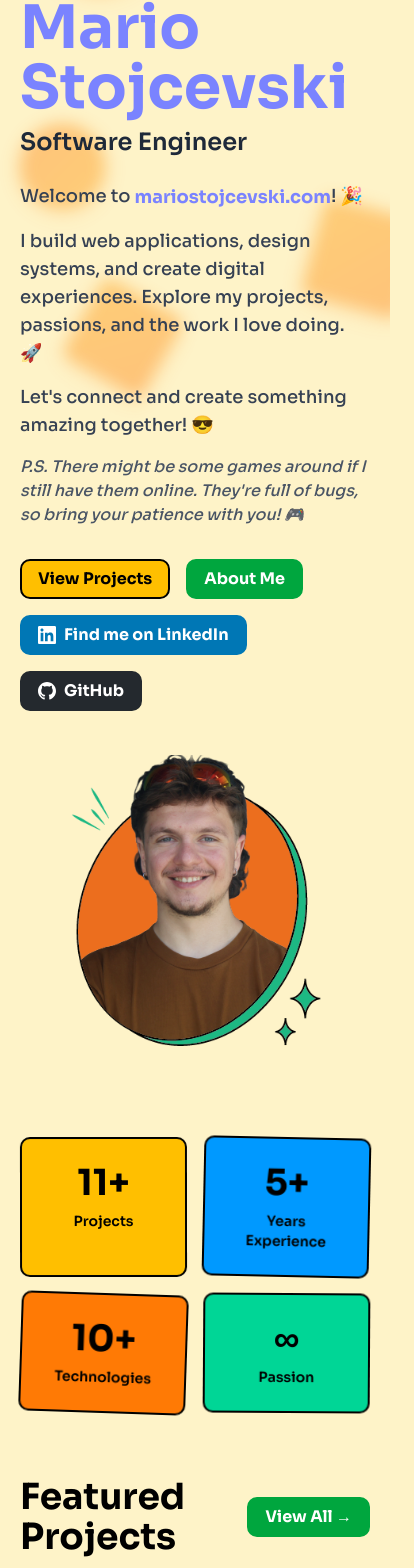
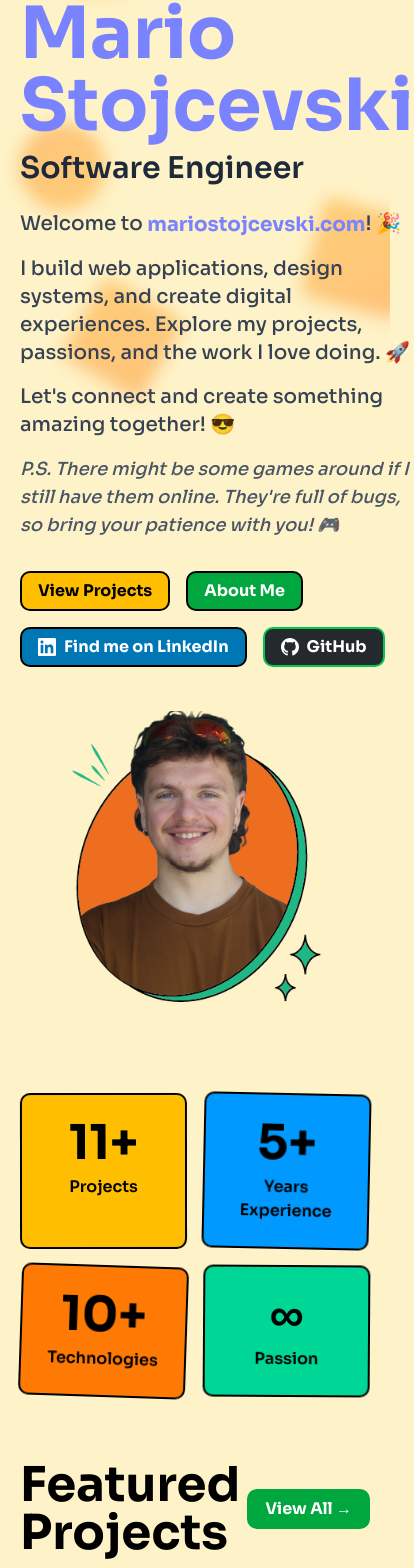
Before and after one commit to MarioStojcevski/MarioStojcevski, a React (Vite) app: page / in a window 390 px wide. Shown: the part 298-1866 px from the top of the page, 414 px wide, since content can reach past the window. Built offline with nearby package versions, Linux system fonts and the light colour scheme.

Commit message:
bigger font

```diff
--- a/src/components/ui/event-card/index.tsx
+++ b/src/components/ui/event-card/index.tsx
@@ -40,7 +40,7 @@ export const EventCard = ({
     <Card className={`${cardBaseStyles} ${cardHoverStyles}`}>
       {image && <EventImage image={image} title={title} />}
       <CardHeader>
-        <h3 className="text-2xl font-bold">{title}</h3>
+        <h3 className="text-3xl font-bold">{title}</h3>
         <EventBadges date={date} duration={duration} location={location} badgeTheme={badgeTheme} />
         {coTrainer && <CoTrainerInfo coTrainer={coTrainer} coTrainerUrl={coTrainerUrl} />}
       </CardHeader>
--- a/src/lib/styles.ts
+++ b/src/lib/styles.ts
@@ -8,7 +8,7 @@ export const linkDisabledStyles = "mt-4 inline-block text-gray-400 cursor-defaul
 
 export const emptyStateCardStyles = "border-2 border-black bg-gray-50";
 
-export const emptyStateContentStyles = "p-6 text-center text-gray-500";
+export const emptyStateContentStyles = "p-6 text-center text-lg text-gray-500";
 
 export const projectCardColors = ['bg-chart-2', 'bg-chart-3', 'bg-chart-4', 'bg-chart-5'] as const;
 
--- a/src/pages/community.tsx
+++ b/src/pages/community.tsx
@@ -9,14 +9,14 @@ const Community = () => {
     <Layout>
       <div className="space-y-8">
         <div>
-          <h1 className="text-5xl font-bold mb-4">Dev Community</h1>
-          <p className="text-lg text-gray-700">
+          <h1 className="text-6xl font-bold mb-4">Dev Community</h1>
+          <p className="text-xl text-gray-700">
             Events I've spoken at and workshops I've held as a developer.
           </p>
         </div>
 
         <div>
-          <h2 className="text-3xl font-bold mb-6">Speaking Events</h2>
+          <h2 className="text-4xl font-bold mb-6">Speaking Events</h2>
           {speakingEvents.length > 0 ? (
             <div className="grid gap-6 md:grid-cols-2">
               {speakingEvents.map((event, index) => (
@@ -42,7 +42,7 @@ const Community = () => {
         </div>
 
         <div>
-          <h2 className="text-3xl font-bold mb-6">Workshops</h2>
+          <h2 className="text-4xl font-bold mb-6">Workshops</h2>
           {workshops.length > 0 ? (
             <div className="grid gap-6 md:grid-cols-2">
               {workshops.map((workshop, index) => (
--- a/src/pages/games.tsx
+++ b/src/pages/games.tsx
@@ -25,10 +25,10 @@ const Games = () => {
     <Layout>
       <div className="space-y-8">
         <div>
-          <h1 className="text-5xl lg:text-6xl font-bold text-chart-5 mb-8">
+          <h1 className="text-6xl lg:text-7xl font-bold text-chart-5 mb-8">
             Games
           </h1>
-          <p className="text-lg text-gray-700 mb-8">
+          <p className="text-xl text-gray-700 mb-8">
             Some games I've built. They're full of bugs, so bring your patience with you! 🎮
           </p>
         </div>
@@ -47,11 +47,11 @@ const Games = () => {
                   </div>
                 )}
                 <CardHeader>
-                  <h2 className="text-2xl font-bold">{game.title}</h2>
+                  <h2 className="text-3xl font-bold">{game.title}</h2>
                 </CardHeader>
                 <CardContent className="p-6">
                   {game.description && (
-                    <p className="text-gray-700 mb-6">{game.description}</p>
+                    <p className="text-base text-gray-700 mb-6">{game.description}</p>
                   )}
                   <Button
                     onClick={() => handlePlayClick(game)}
--- a/src/pages/home.tsx
+++ b/src/pages/home.tsx
@@ -16,15 +16,15 @@ const Home = () => {
       <div className="flex flex-col lg:flex-row gap-8 lg:gap-12 items-start lg:items-center mb-16">
         <div className="flex-1">
           <div className="mb-6">
-            <h1 className="text-6xl lg:text-7xl font-bold text-chart-5 mb-2">
+            <h1 className="text-7xl lg:text-8xl font-bold text-chart-5 mb-2">
               Mario Stojcevski
             </h1>
-            <h2 className="text-2xl lg:text-3xl font-semibold text-gray-800 mb-6">
+            <h2 className="text-3xl lg:text-4xl font-semibold text-gray-800 mb-6">
               Software Engineer
             </h2>
           </div>
 
-          <div className="space-y-4 text-lg text-gray-700 mb-8">
+          <div className="space-y-4 text-xl text-gray-700 mb-8">
             <p>
               Welcome to <span className="inline-block align-middle min-w-[180px] text-center"><Link to="/" className="text-chart-5 font-bold hover:text-chart-5/80 inline-block cursor-pointer transition-colors hover:animate-[spin-pop_0.6s_ease-in-out_1] transform-origin-center">mariostojcevski.com</Link></span>! 🎉
             </p>
@@ -35,7 +35,7 @@ const Home = () => {
             <p>
               Let's connect and create something amazing together! 😎
             </p>
-            <p className="text-base text-gray-600 italic">
+            <p className="text-lg text-gray-600 italic">
               P.S. There might be some games around if I still have them online.
               They're full of bugs, so bring your patience with you! 🎮
             </p>
@@ -43,10 +43,10 @@ const Home = () => {
 
           <div className="flex flex-wrap gap-4 mt-8">
             <Link to="/projects" className="cursor-pointer">
-              <Button>View Projects</Button>
+              <Button className="hover:bg-yellow-600 hover:text-white">View Projects</Button>
             </Link>
             <Link to="/about-me" className="cursor-pointer">
-              <Button variant="outline" className="bg-green-600 text-white border-green-600 hover:bg-green-700 hover:border-green-700">About Me</Button>
+              <Button variant="outline" className="bg-green-600 text-white border-black hover:bg-green-700">About Me</Button>
             </Link>
             <a
               href="https://www.linkedin.com/in/mariostojcevski"
@@ -54,7 +54,7 @@ const Home = () => {
               rel="noopener noreferrer"
               className="cursor-pointer"
             >
-              <Button variant="outline" className="inline-flex items-center gap-2 bg-[#0077B5] text-white border-[#0077B5] hover:bg-[#005885] hover:border-[#005885]">
+              <Button variant="outline" className="inline-flex items-center gap-2 bg-[#0077B5] text-white border-black hover:bg-[#005885]">
                 <svg
                   xmlns="http://www.w3.org/2000/svg"
                   width="18"
@@ -74,7 +74,7 @@ const Home = () => {
               rel="noopener noreferrer"
               className="cursor-pointer"
             >
-              <Button variant="outline" className="inline-flex items-center gap-2 bg-[#24292e] text-white border-[#24292e] hover:bg-[#181717] hover:border-[#181717]">
+              <Button variant="outline" className="inline-flex items-center gap-2 bg-[#24292e] text-white border-green-500 hover:bg-[#181717]">
                 <svg
                   xmlns="http://www.w3.org/2000/svg"
                   width="18"
@@ -106,26 +106,26 @@ const Home = () => {
       <div className="grid grid-cols-2 md:grid-cols-4 gap-4 mb-16">
         <Card className="bg-chart-1 border-2 border-black text-center animate-[shake-slow_3s_ease-in-out_infinite]" style={{ animationDelay: '0s' }}>
           <CardContent className="pt-6 pb-6">
-            <div className="text-4xl font-bold mb-2">{totalProjects}+</div>
-            <div className="text-sm font-semibold">Projects</div>
+            <div className="text-5xl font-bold mb-2">{totalProjects}+</div>
+            <div className="text-base font-semibold">Projects</div>
           </CardContent>
         </Card>
         <Card className="bg-chart-2 border-2 border-black text-center animate-[shake-slow_3s_ease-in-out_infinite]" style={{ animationDelay: '0.5s' }}>
           <CardContent className="pt-6 pb-6">
-            <div className="text-4xl font-bold mb-2">5+</div>
-            <div className="text-sm font-semibold">Years Experience</div>
+            <div className="text-5xl font-bold mb-2">5+</div>
+            <div className="text-base font-semibold">Years Experience</div>
           </CardContent>
         </Card>
         <Card className="bg-chart-3 border-2 border-black text-center animate-[shake-slow_3s_ease-in-out_infinite]" style={{ animationDelay: '1s' }}>
           <CardContent className="pt-6 pb-6">
-            <div className="text-4xl font-bold mb-2">10+</div>
-            <div className="text-sm font-semibold">Technologies</div>
+            <div className="text-5xl font-bold mb-2">10+</div>
+            <div className="text-base font-semibold">Technologies</div>
           </CardContent>
         </Card>
         <Card className="bg-chart-4 border-2 border-black text-center animate-[shake-slow_3s_ease-in-out_infinite]" style={{ animationDelay: '1.5s' }}>
           <CardContent className="pt-6 pb-6">
-            <div className="text-4xl font-bold mb-2">∞</div>
-            <div className="text-sm font-semibold">Passion</div>
+            <div className="text-5xl font-bold mb-2">∞</div>
+            <div className="text-base font-semibold">Passion</div>
           </CardContent>
         </Card>
       </div>
@@ -133,7 +133,7 @@ const Home = () => {
       {/* Featured Projects */}
       <div className="mb-16">
         <div className="flex items-center justify-between mb-6">
-          <h2 className="text-4xl font-bold">Featured Projects</h2>
+          <h2 className="text-5xl font-bold">Featured Projects</h2>
           <Link to="/projects" className="cursor-pointer">
             <Button variant="outline" className="bg-green-600 text-white border-green-600 hover:bg-green-700 hover:border-green-700">View All →</Button>
           </Link>
@@ -157,8 +157,8 @@ const Home = () => {
                     </div>
                   )}
                   <div className="p-4">
-                    <h3 className="text-xl font-bold mb-2">{project.title}</h3>
-                    <p className="text-sm text-gray-700 mb-3 line-clamp-2">
+                    <h3 className="text-2xl font-bold mb-2">{project.title}</h3>
+                    <p className="text-base text-gray-700 mb-3 line-clamp-2">
                       {project.description}
                     </p>
                     <div className="flex flex-wrap gap-1">
--- a/src/pages/projects.tsx
+++ b/src/pages/projects.tsx
@@ -49,7 +49,7 @@ const Projects = () => {
               onClick={() => handleCardClick(project)}
               className={`${colorClass} ${cardHoverStyles}`}
             >
-              <CardHeader className="text-2xl">
+              <CardHeader className="text-3xl">
                 {project.title}
               </CardHeader>
               <hr className="mx-6 border border-black" />
```
Also changed, not shown: src/components/footer.tsx (+4 -4 lines), src/components/ui/event-card/event-content.tsx (+6 -6 lines), src/pages/about-me.tsx (+14 -14 lines), src/pages/soft-skills.tsx (+5 -5 lines).
